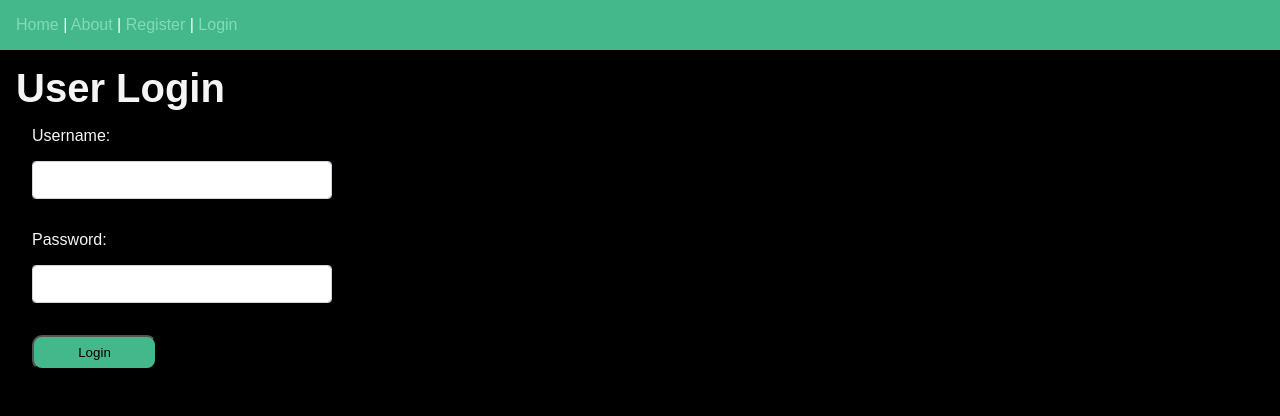
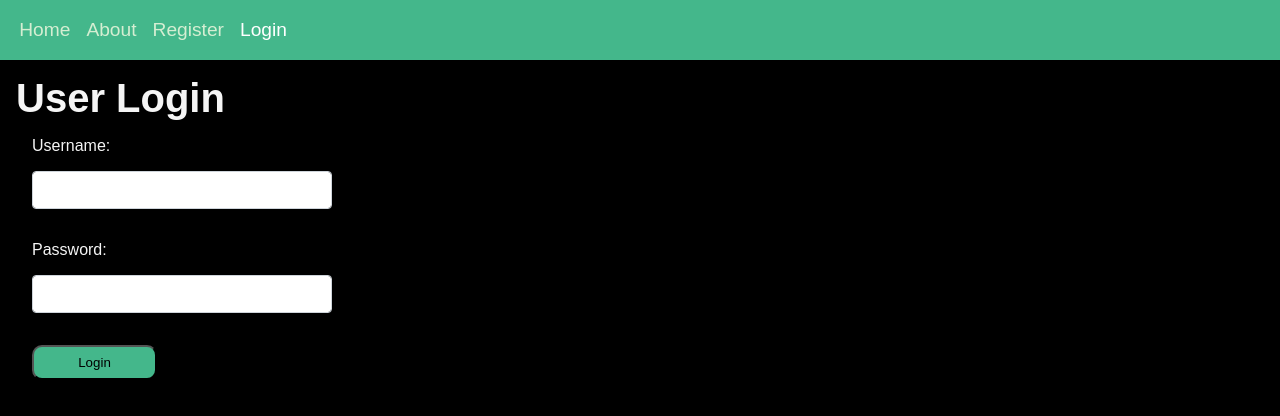
Before and after one commit to changhy2001/orchestrator, a Vue app in the folder frontend/: page /login in a window 1280 px wide. Shown: the top 416 px of the page. Built offline with nearby package versions, Linux system fonts and the light colour scheme; no server answers.

Commit message:
change nav bar

```diff
--- a/frontend/src/App.vue
+++ b/frontend/src/App.vue
@@ -2,16 +2,16 @@
   <div id="app">
     <nav>
       <!-- Navigation using Vue Router -->
-      <router-link to="/" aria-label="Home" title="Home">Home</router-link> |
-      <router-link to="/about" aria-label="About" title="About">About</router-link> |
+      <router-link to="/" class="nav-button" aria-label="Home" title="Home">Home</router-link>
+      <router-link to="/about" class="nav-button" aria-label="About" title="About">About</router-link>
       <!-- Render based on authentication state -->
       <template v-if="isAuthenticated">
-        <router-link to="/search" aria-label="Search" title="Search">Search</router-link> |
-        <button @click="handleLogout" class="logout-button" aria-label="Logout" title="Logout">Logout</button>
+        <router-link to="/search" class="nav-button" aria-label="Search" title="Search">Search</router-link>
+        <button @click="handleLogout" class="nav-button" aria-label="Logout" title="Logout">Logout</button>
       </template>
       <template v-else>
-        <router-link to="/register" aria-label="Register" title="Register">Register</router-link> |
-        <router-link to="/login" aria-label="Login" title="Login">Login</router-link>
+        <router-link to="/register" class="nav-button" aria-label="Register" title="Register">Register</router-link>
+        <router-link to="/login" class="nav-button" aria-label="Login" title="Login">Login</router-link>
       </template>
     </nav>
     <main>
--- a/frontend/src/assets/css/style.css
+++ b/frontend/src/assets/css/style.css
@@ -35,10 +35,10 @@
     Layout Elements
   --------------------------------------------------------------*/
   nav {
-    padding: 1rem;
+    padding: 1.2rem;
     background-color: var(--primary-color);
     color: var(--white);
-    font-size: 1rem;
+    font-size: 1.2rem;
   }
 
   main,
@@ -105,6 +105,12 @@
     border-radius: 10px;
     width: 125px;
     background-color: var(--primary-color);
+    cursor: pointer;
+  }
+
+  .form-submit:hover {
+    background-color: #538773;
+    border-color: #538773;
   }
 
   .helptext {
@@ -130,13 +136,22 @@
     display: inline-block;
   }
 
-  .logout-button {
-    font-size: 2.5rem;
-    background-color: transparent;
+  .nav-button {
+    margin-right: 1rem;
+    font-size: 1.2rem;
+    background-color: var(--primary-color);
+    color: #d5eed2;
     border: none;
+    text-decoration: none;
+    display: inline-block;
+    cursor: pointer;
   }
 
-  .logout-button:hover {
+  .nav-button.router-link-active {
+    color: var(--white);
+  }
+
+  .nav-button:hover {
     opacity: 0.85;
   }
 
```
Also changed, not shown: 1 other file (tests, documents, lock files or other folders).
